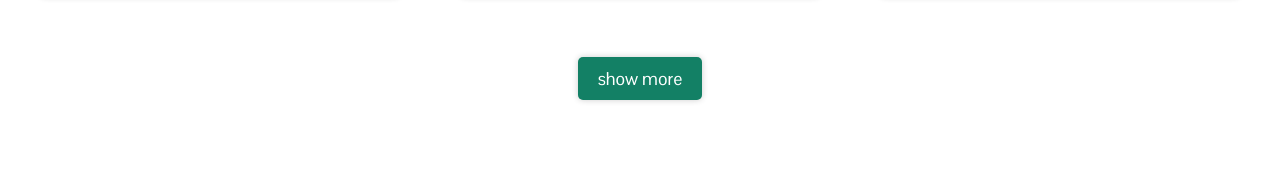
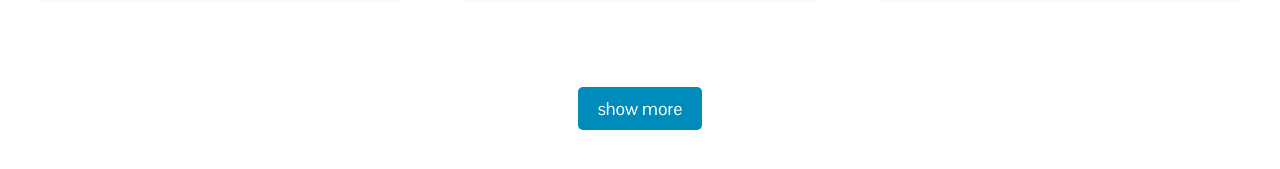
Before and after one commit to gonabenedict/ImageSearchApp, a plain HTML site: page index.html in a window 1280 px wide. Shown: the part 587-756 px from the top of the page. Drawn offline with Linux system fonts and the light colour scheme.

Commit message:
show more button

```diff
--- a/style.css
+++ b/style.css
@@ -86,13 +86,13 @@ form{
 
 #show-more-button {
     display: block;
-    margin: 0 auto;
+    margin: 30px auto;
     padding: 10px 20px;
     font-size: 18px;
     border: none;
     border-radius: 5px;
-    background-color: #138065;
+    background-color: #008cba;
     color: white;
     cursor: pointer;
-    box-shadow: 0 0 6px rgba(0, 0, 0, 0.2);
+    text-align: center;
 }
```
